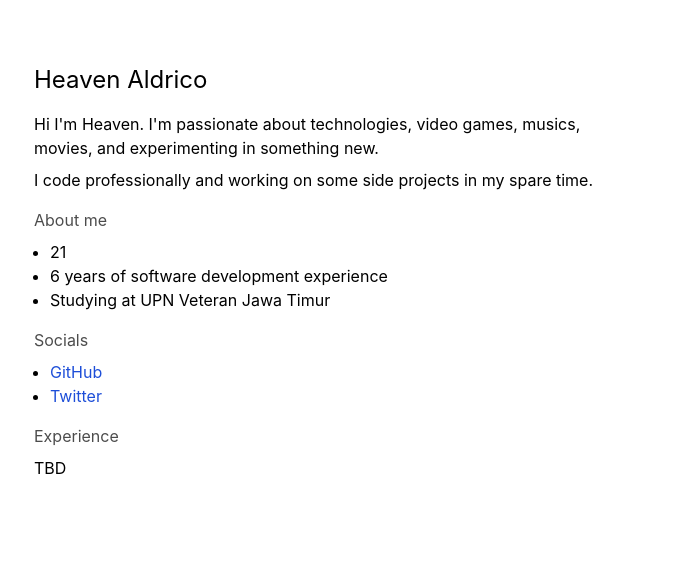
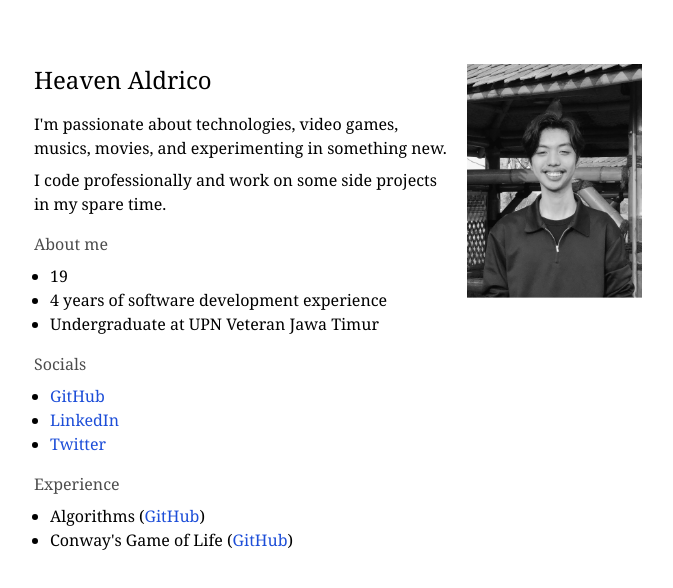
Before and after one commit to ldriko/aldrico, a Nuxt app: page / in a window 1280 px wide. Shown: the top 588 px of the page, without its empty margins (302-975 px from the left). Built offline with nearby package versions, Linux system fonts and the light colour scheme.

Commit message:
feat: add profile picture, favicon, and experiences

```diff
--- a/app.vue
+++ b/app.vue
@@ -1,10 +1,17 @@
+<script lang="ts" setup>
+useHead({
+    titleTemplate: (value) =>
+        value ? `${value} - Heaven Aldrico` : "Heaven Aldrico",
+});
+</script>
+
 <template>
     <NuxtPage />
 </template>
 
 <style>
 :root {
-    @apply font-sans;
+    @apply font-serif;
 }
 
 a {
--- a/components/Container.vue
+++ b/components/Container.vue
@@ -1,5 +1,5 @@
 <template>
-    <div class="max-w-2xl w-full mx-auto p-4 lg:py-16 px-8">
+    <div class="max-w-2xl w-full mx-auto p-8 md:py-16 px-8">
         <slot></slot>
     </div>
 </template>
--- a/nuxt.config.ts
+++ b/nuxt.config.ts
@@ -1,14 +1,6 @@
 // https://nuxt.com/docs/api/configuration/nuxt-config
 export default defineNuxtConfig({
     devtools: { enabled: true },
-    modules: ["@nuxtjs/tailwindcss", "@nuxt/image", "@nuxt/fonts"],
-
-    fonts: {
-        experimental: {
-            processCSSVariables: true,
-        },
-        families: [{ name: "Inter", provider: "google" }],
-    },
-
+    modules: ["@nuxtjs/tailwindcss", "@nuxt/image"],
     compatibilityDate: "2024-08-10",
 });
--- a/pages/index.vue
+++ b/pages/index.vue
@@ -1,42 +1,78 @@
+<script lang="ts" setup>
+const yearNow = new Date().getFullYear();
+const age = yearNow - 2003;
+const experience = yearNow - 2018;
+</script>
+
 <template>
-    <Container class="grid gap-4">
-        <h1 class="text-2xl">Heaven Aldrico</h1>
-
+    <Container>
+        <NuxtImg
+            src="/profile.webp"
+            class="md:float-end w-[175px] mb-8 md:ml-4 md:mb-4"
+        />
+        <div class="grid gap-4">
             <Section>
+                <h1 class="text-2xl mb-2">Heaven Aldrico</h1>
                 <p>
-                Hi I'm Heaven. I'm passionate about technologies, video games,
-                musics, movies, and experimenting in something new.
+                    I'm passionate about technologies, video games, musics,
+                    movies, and experimenting in something new.
                 </p>
                 <p>
-                I code professionally and working on some side projects in my
+                    I code professionally and work on some side projects in my
                     spare time.
                 </p>
             </Section>
-
             <Section>
                 <SectionTitle>About me</SectionTitle>
                 <DottedUl>
-                <li>21</li>
-                <li>6 years of software development experience</li>
-                <li>Studying at UPN Veteran Jawa Timur</li>
+                    <li>{{ age }}</li>
+                    <li>
+                        {{ experience }} years of software development
+                        experience
+                    </li>
+                    <li>Undergraduate at UPN Veteran Jawa Timur</li>
                 </DottedUl>
             </Section>
-
             <Section>
                 <SectionTitle>Socials</SectionTitle>
                 <DottedUl>
                     <li>
-                    <a href="https://github.com/ldriko">GitHub</a>
+                        <a href="https://github.com/ldriko" target="_blank">
+                            GitHub
+                        </a>
                     </li>
                     <li>
-                    <a href="https://x.com/ldriko">Twitter</a>
+                        <a
+                            href="https://www.linkedin.com/in/heaven-aldrico"
+                            target="_blank"
+                        >
+                            LinkedIn
+                        </a>
+                    </li>
+                    <li>
+                        <a href="https://x.com/ldriko" target="_blank">
+                            Twitter
+                        </a>
                     </li>
                 </DottedUl>
             </Section>
-
             <Section>
                 <SectionTitle>Experience</SectionTitle>
-            TBD
+                <DottedUl>
+                    <li>
+                        Algorithms (<a
+                            href="https://github.com/ldriko/algorithms"
+                            >GitHub</a
+                        >)
+                    </li>
+                    <li>
+                        Conway's Game of Life (<a
+                            href="https://github.com/ldriko/conway-game-of-life"
+                            >GitHub</a
+                        >)
+                    </li>
+                </DottedUl>
             </Section>
+        </div>
     </Container>
 </template>
--- a/tailwind.config.ts
+++ /dev/null
@@ -1,19 +0,0 @@
-/** @type {import('tailwindcss').Config} */
-module.exports = {
-    content: [
-        "./components/**/*.{js,vue,ts}",
-        "./layouts/**/*.vue",
-        "./pages/**/*.vue",
-        "./plugins/**/*.{js,ts}",
-        "./app.vue",
-        "./error.vue",
-    ],
-    theme: {
-        extend: {
-            fontFamily: {
-                sans: ["Inter"],
-            },
-        },
-    },
-    plugins: [],
-};
```
Also changed, not shown: public/profile.webp (added), 1 other file (tests, documents, lock files or other folders). Lines whose indentation alone changed are shown as unchanged.
